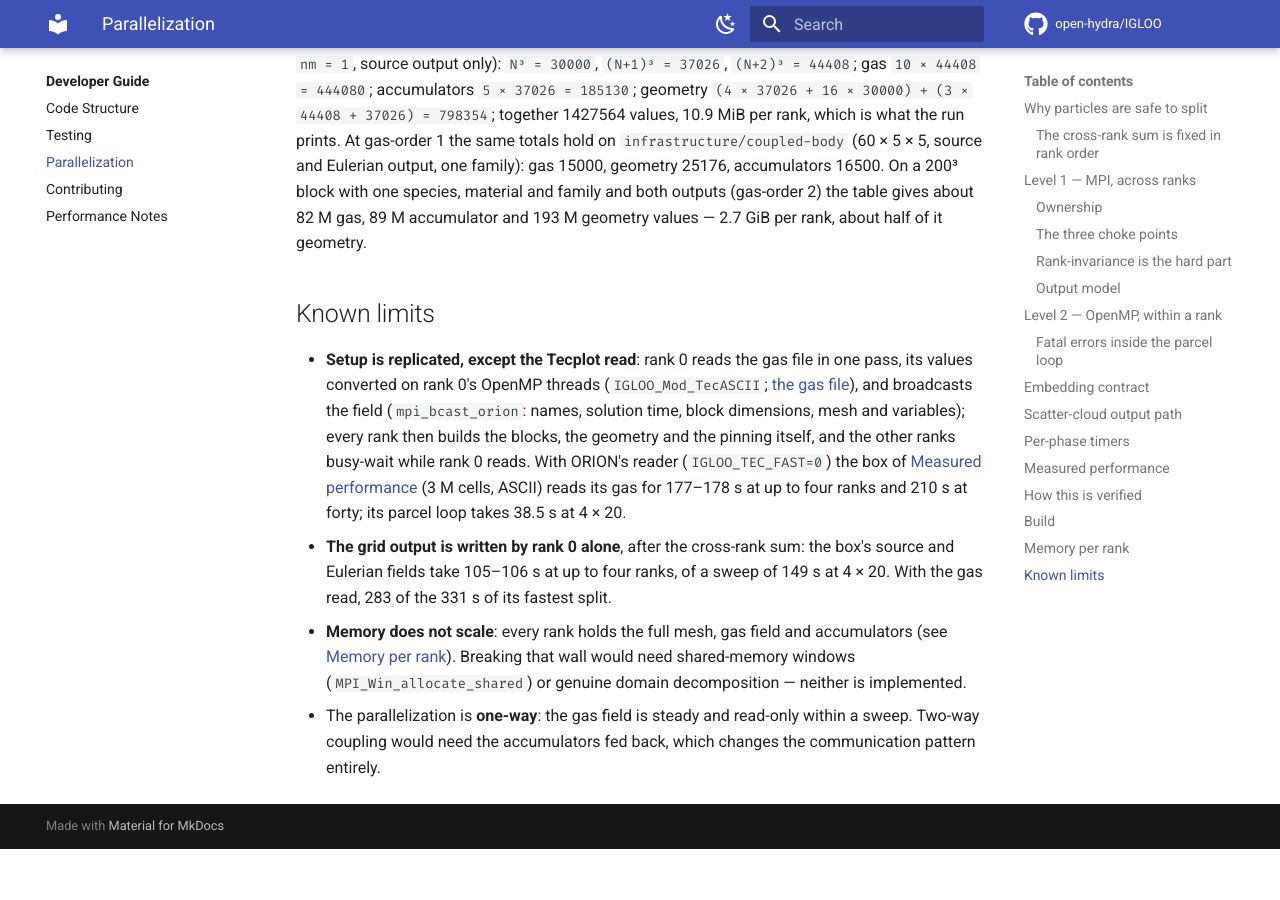
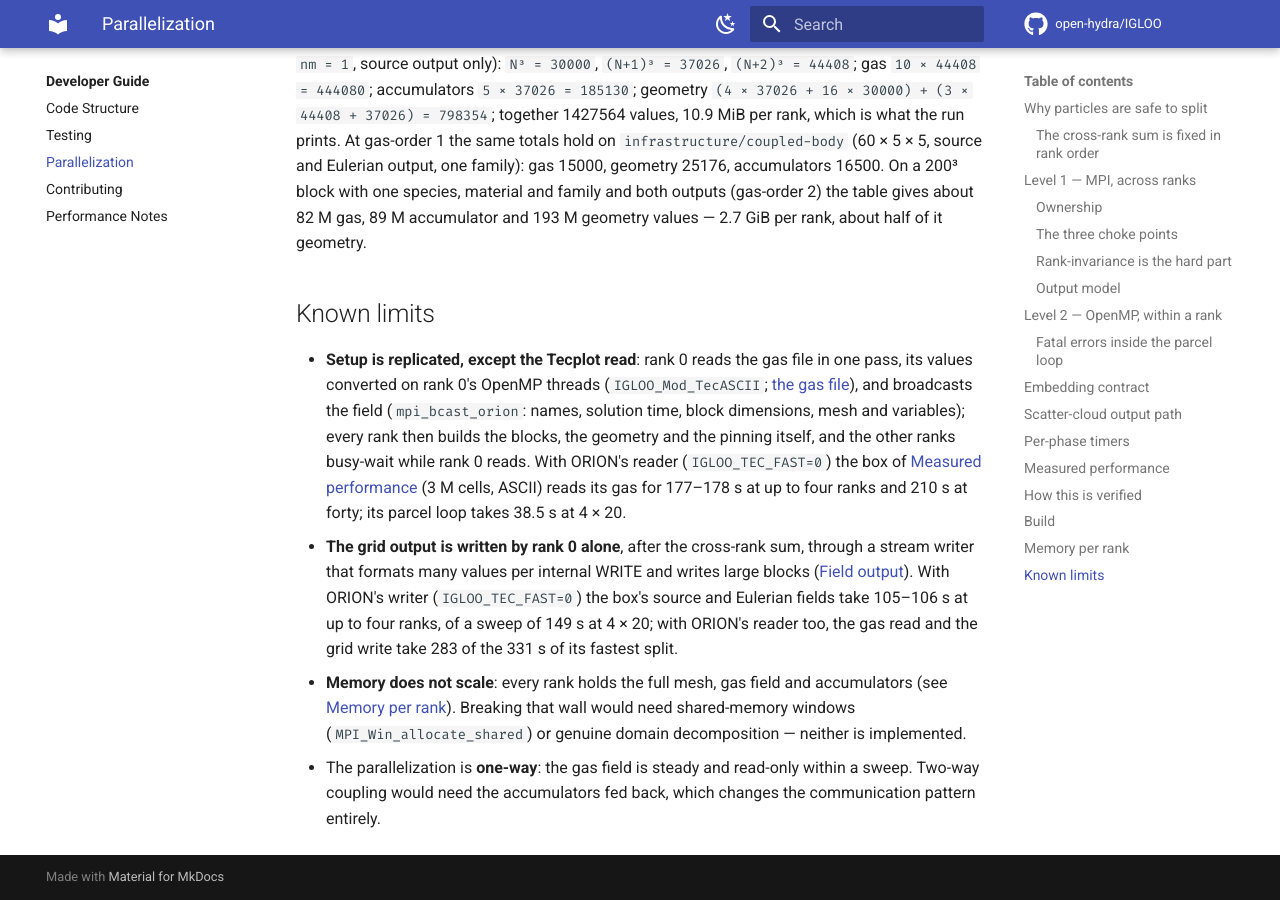
Before and after one commit to open-hydra/IGLOO, an MkDocs documentation site: the page built from docs/development/parallelization.md, in a window 1280 px wide and 900 px high, scrolled down 13037 px. Built offline with MkDocs 1.6.1 and Material for MkDocs 9.7.7, drawn with Linux system fonts in a browser that asks for light colours; comment, search, counter and statistics services are not loaded; before the commit the page ends 13886 px from its top, so only the background shows below that.

Commit message:
feat(io): write the grid fields through a fixed-width stream writer
write_outfield writes source.tec and every euler<fam>.tec through
IGLOO_Mod_TecASCII's tec_write_ascii_fast, the bytes ORION's ASCII
writer writes for the same orion_data, and falls back to ORION's
tec_write_structured_multiblock (with the notice "[IGLOO] <file>
written by ORION's writer") when the stream writer fails;
IGLOO_TEC_FAST=0 in the environment keeps ORION's writer, as it keeps
ORION's reader.

The writer builds the VARIABLES and zone lines with ORION's expressions,
buffers and IR_Precision's str, then writes every field in ORION's loop
order, one FR_P (E23.15E3) value per line: the values formatted by the
runtime's internal WRITE 4096 at a time into 24-byte records whose last
byte is a line feed, and written by unformatted stream access
(status='replace') 4 Mi values per WRITE, where ORION's formatted
sequential unit makes one system call per line. It declines, before
opening anything, what write_outfield never makes (nodal variables,
ghost cells, the binary format, a mesh without variables).

test_tec_write (unit; infrastructure, io) compares the stream writer
with ORION's writer linked in the same executable, byte for byte, on
the orion_data write_outfield makes with the varnames it builds: three
fixtures (source.tec of one material on a block whose fields pass 4096
values, euler<fam>.tec on two blocks, source.tec of six materials on a
block one cell thick), values from 64-bit patterns and 21 specials, each
written at three chunk sizes over a file 4096 bytes longer, plus four
declines with the file left untouched: 13 writes, green under ifx and
gfortran. RED on status='replace' dropped (9), on every later chunk
one record late (4) and on a blank dropped from the zone line (9).

Docs: the grid files in the field output section, FORT_BUFFERED's
sentence (the particle files, and the grid files under
IGLOO_TEC_FAST=0), the input reference's IGLOO_TEC_FAST sentence, the
known limits of the parallelization page, the verification matrix, the
V&V index, the test layout lists and the counts (serial 322 / 53 unit,
an MPI build 350).

Co-Authored-By: Claude Opus 5.5 (1M context) <noreply@anthropic.com>
Claude-Session: https://claude.ai/code/session_019zi1qiuw7HF2aRfC8FR4xx

```diff
--- a/docs/development/parallelization.md
+++ b/docs/development/parallelization.md
@@ -485,9 +485,12 @@ about half of it geometry.
   busy-wait while rank 0 reads. With ORION's reader (`IGLOO_TEC_FAST=0`) the box of
   [Measured performance](#measured-performance) (3 M cells, ASCII) reads its gas for 177–178 s
   at up to four ranks and 210 s at forty; its parcel loop takes 38.5 s at 4 × 20.
-- **The grid output is written by rank 0 alone**, after the cross-rank sum: the box's source
-  and Eulerian fields take 105–106 s at up to four ranks, of a sweep of 149 s at 4 × 20. With
-  the gas read, 283 of the 331 s of its fastest split.
+- **The grid output is written by rank 0 alone**, after the cross-rank sum, through a stream
+  writer that formats many values per internal WRITE and writes large blocks
+  ([Field output](../user/using.md#field-output)). With ORION's writer (`IGLOO_TEC_FAST=0`) the
+  box's source and Eulerian fields take 105–106 s at up to four ranks, of a sweep of 149 s at
+  4 × 20; with ORION's reader too, the gas read and the grid write take 283 of the 331 s of its
+  fastest split.
 - **Memory does not scale**: every rank holds the full mesh, gas field and accumulators
   (see [Memory per rank](#memory-per-rank)). Breaking that wall would need shared-memory windows
   (`MPI_Win_allocate_shared`) or genuine domain decomposition — neither is implemented.
```
Also changed, not shown: docs/development/testing.md (+2 -2 lines), docs/user/input.md (+1 -1 lines), docs/user/using.md (+3 -1 lines), docs/vv/index.md (+3 -0 lines), 7 other files.
